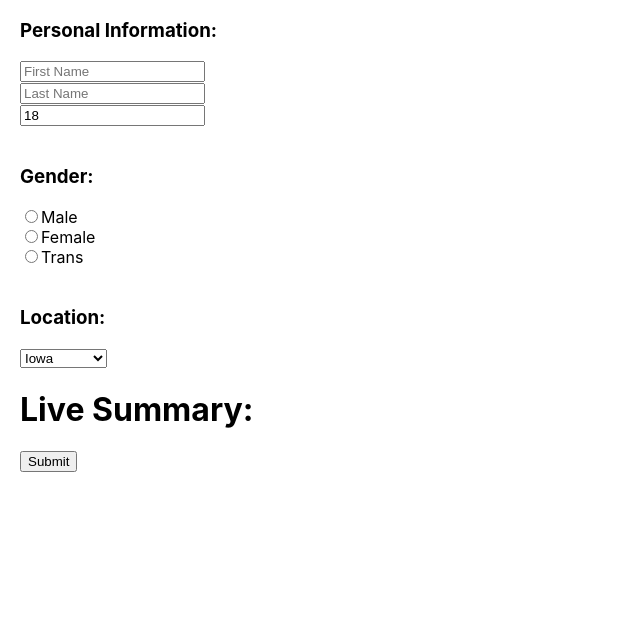
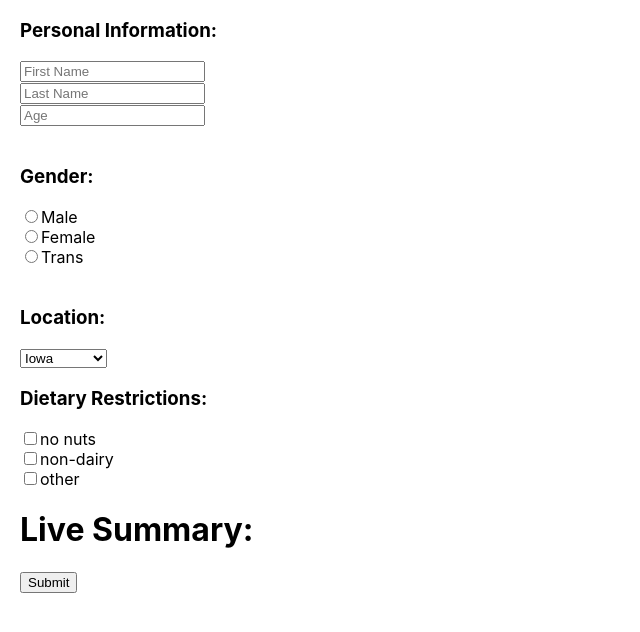
Before and after one commit to milleriishaun/cra_todo, a React (Create React App) app in the folder todocra/: page / in a window 1280 px wide. Shown: the top 632 px of the page, without its empty margins (0-640 px from the left). Built offline with nearby package versions, Linux system fonts and the light colour scheme.

Commit message:
Fixed Form

```diff
--- a/todocra/src/App.js
+++ b/todocra/src/App.js
@@ -15,9 +15,26 @@ class App extends Component{
     this.state = {
       firstName: "",
       lastName: "",
-      age: 18,
+      age: "",
       gender: "",
       location: "california",
+      dietaryRestrictions: [
+        {
+          id: 1,
+          name: "no nuts",
+          status: false,
+        },
+        {
+          id: 2,
+          name: "non-dairy",
+          status: false,
+        },
+        {
+          id: 3,
+          name: "other",
+          status: false,
+        }
+      ],
       submitted: false
     }
     this.handleChange = this.handleChange.bind(this);
@@ -29,11 +46,26 @@ class App extends Component{
     // this.handleChange = this.handleChange.bind(this);
   }
 
-  handleChange(e) {
-    const {name, value} = e.target;
-    this.setState({
-      [name]: value
-    });
+  handleChange(e, id) {
+    const {name, value, type, checked} = e.target;
+    if (type === "checkbox"){
+      this.setState((prevState) => {
+        const newDiet = prevState.dietaryRestrictions.map(item => {
+          if (item.id === id) {
+            item.status = !item.status;
+          }
+          return item;
+        })
+        // console.log("changed ", newDiet);
+        return {
+          [name]: newDiet
+        };
+      })
+    } else {
+      this.setState({
+        [name]: value
+      });
+    }
   }
 
   handleSubmit(e){
@@ -128,7 +160,15 @@ class App extends Component{
     //     <p key={index}>{item}</p>
     //   )
     // });
-    const {firstName, lastName, age, gender, location, submitted} = this.state;
+    const {firstName, lastName, age, gender, location, dietaryRestrictions, submitted} = this.state;
+    const dietList = dietaryRestrictions.map(item => {
+      let currentItem;
+      if (item.status) {
+        currentItem = <h5 key={item.id}>- {item.name}</h5>
+      }
+      return currentItem;
+    });
+
     const summaryText = (
       <h3>You prefer to be addressed as
         {gender === "male" ? " " + "Mr. "
@@ -138,9 +178,30 @@ class App extends Component{
           ? " " + "Cis. "
           : null}
           {firstName ? firstName : null} {lastName ? lastName : null}
-      <br />and you are a {age} year old {gender} from {" " + location}!
+        <br />and you are a {age} year old {gender} from {" " + location}!
+        <br />
+        <br />
+        Your dietary restrictions include the following:
+        {dietList}
       </h3>
     );
+
+    const diets = dietaryRestrictions.map(item => {
+      return (
+        <label>
+          <input
+            key={item.id}
+            type="checkbox"
+            name="dietaryRestrictions"
+            value={item.name}
+            checked={item.status}
+            onChange={(e) => this.handleChange(e, item.id)}
+          />
+          {item.name}
+          <br />
+        </label>
+      )
+    });
 
     return (
       <main>
@@ -218,6 +279,9 @@ class App extends Component{
             <option value="California">California</option>
           </select>
 
+          <h3>Dietary Restrictions: </h3>
+          {diets}
+
           <h1>Live Summary: </h1>
           {submitted && summaryText}
           <button>Submit</button>
```
